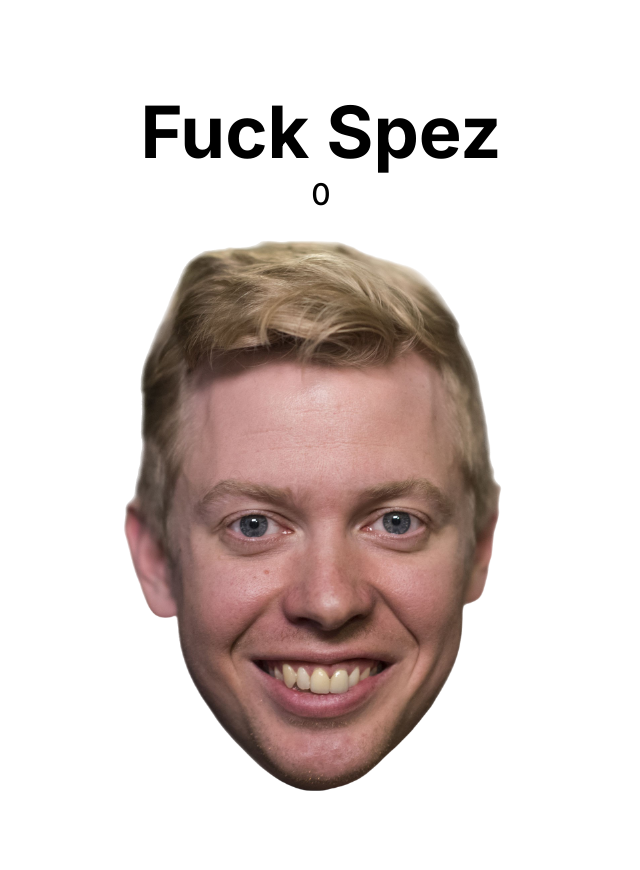
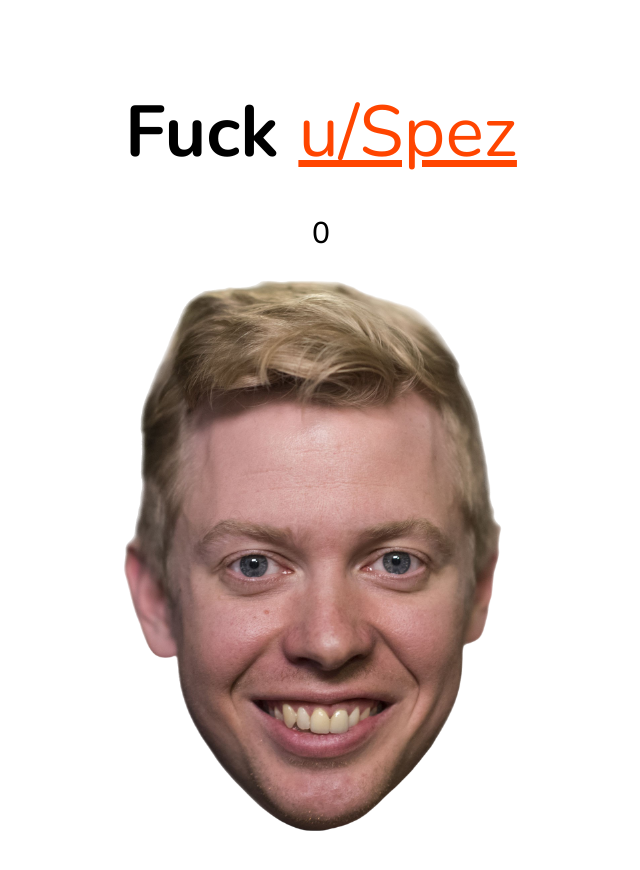
Before and after one commit to abdelrahman-essawy/fuck-spez, a Next.js app: page / in a window 1280 px wide. Shown: the top 870 px of the page, without its empty margins (319-959 px from the left). Built offline with nearby package versions, Linux system fonts and the light colour scheme.

Commit message:
adding font

```diff
--- a/src/app/page.tsx
+++ b/src/app/page.tsx
@@ -1,8 +1,18 @@
 "use client"
 import Image from 'next/image';
+import Link from 'next/link';
 import { useEffect, useState } from 'react';
+import { Inter, Cormorant_Garamond } from "@next/font/google"
 
-const images = {
+import { Nunito } from 'next/font/google'
+const font = Nunito({
+  display: 'swap',
+  preload: true,
+  subsets: ['latin', 'latin-ext'],
+  variable:'--font-nunito',
+})
+
+const images: Images = {
   HappySpez: {
     src: '/happy-spez-image.webp',
     alt: 'Happy Spez Image',
@@ -13,10 +23,11 @@
   },
 };
 
-const spez = {
+const spez: Person= {
   name: 'Steve Huffman',
   images: images,
   description: 'CEO of Reddit',
+  link : 'https://www.reddit.com/user/spez',
 };
 
 const clickSound = new Audio('/click-sound.mp3');
@@ -24,7 +35,6 @@
 export default function Home() {
   const [image, setImage] = useState(images.HappySpez);
   const [startAnimation, setStartAnimation] = useState(false);
-  const [deg, setDeg] = useState(3);
   const [count, setCount] = useState(() => {
     const localCount = localStorage.getItem('count');
     return Number(localCount) || 0;
@@ -49,16 +59,16 @@
     } else {
       localStorage.setItem('count', String(count));
     }
-  }, []);
+  }, [count]);
 
   return (
     <main
       onMouseDown={handleMouseDown}
       onMouseUp={handleMouseUp}
-      className="flex min-h-screen flex-col items-center justify-between p-24"
+      className="flex min-h-screen flex-col items-center justify-between p-24 font-Nunito"
     >
-      <div className="flex flex-col gap-2 items-center">
-        <h1 className="text-7xl font-bold">Fuck Spez</h1>
+      <div className={`flex flex-col gap-12 items-center ${font.variable}`}>
+        <h1 className="text-7xl font-bold">Fuck <Link className='font-normal underline text-[#ff4500]' href={spez.link}>u/Spez</Link></h1>
         <p className="text-3xl font-medium">{count}</p>
       </div>
       <div
--- a/src/types/global.d.ts
+++ b/src/types/global.d.ts
@@ -12,4 +12,5 @@
   name: string;
   images: Images;
   description: string;
+  link: string;
 };
--- a/tailwind.config.js
+++ b/tailwind.config.js
@@ -1,4 +1,6 @@
 /** @type {import('tailwindcss').Config} */
+const { fontFamily } = require('tailwindcss/defaultTheme')
+
 module.exports = {
   content: [
     './src/pages/**/*.{js,ts,jsx,tsx,mdx}',
@@ -12,7 +14,10 @@
         'gradient-conic':
           'conic-gradient(from 180deg at 50% 50%, var(--tw-gradient-stops))',
       },
+      fontFamily: {
+        Nunito: ['Nunito', ...fontFamily.sans],
     },
   },
-  plugins: [],
+    plugins: [],
+  },
 }
```
